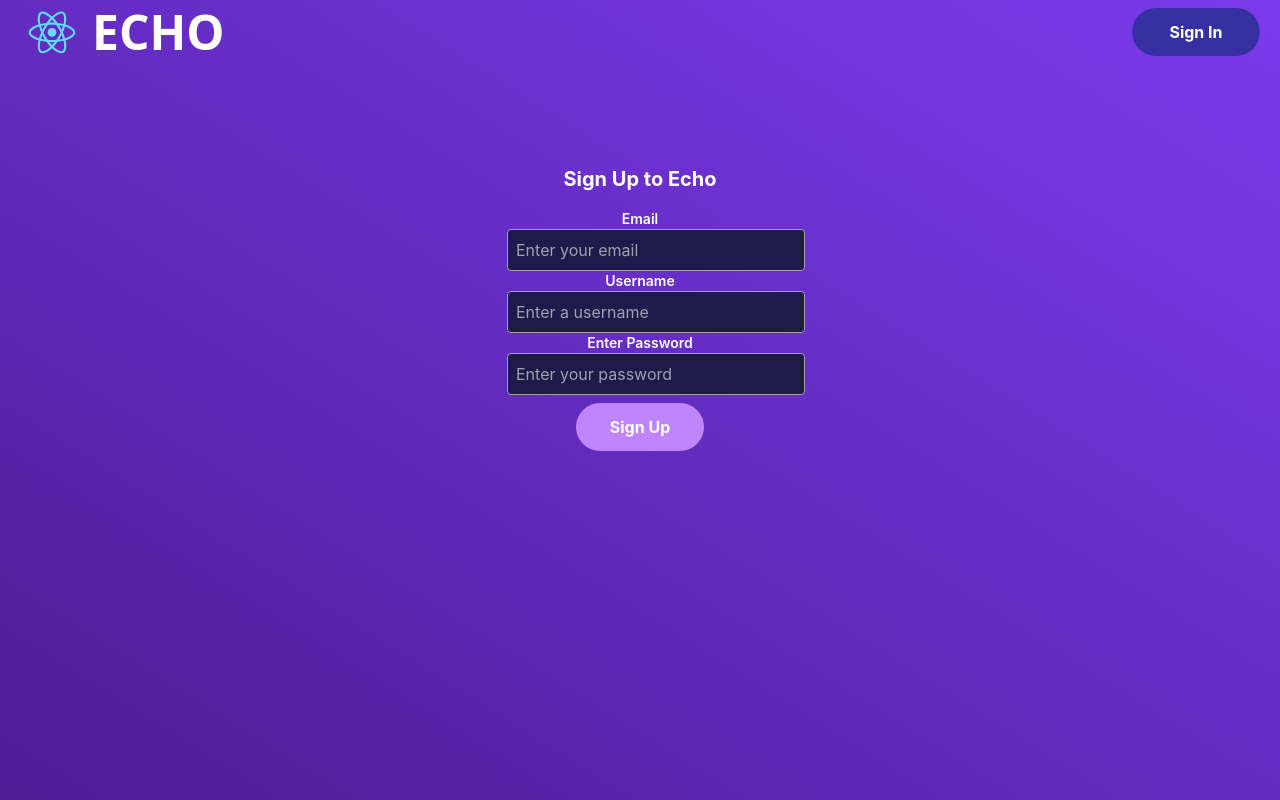
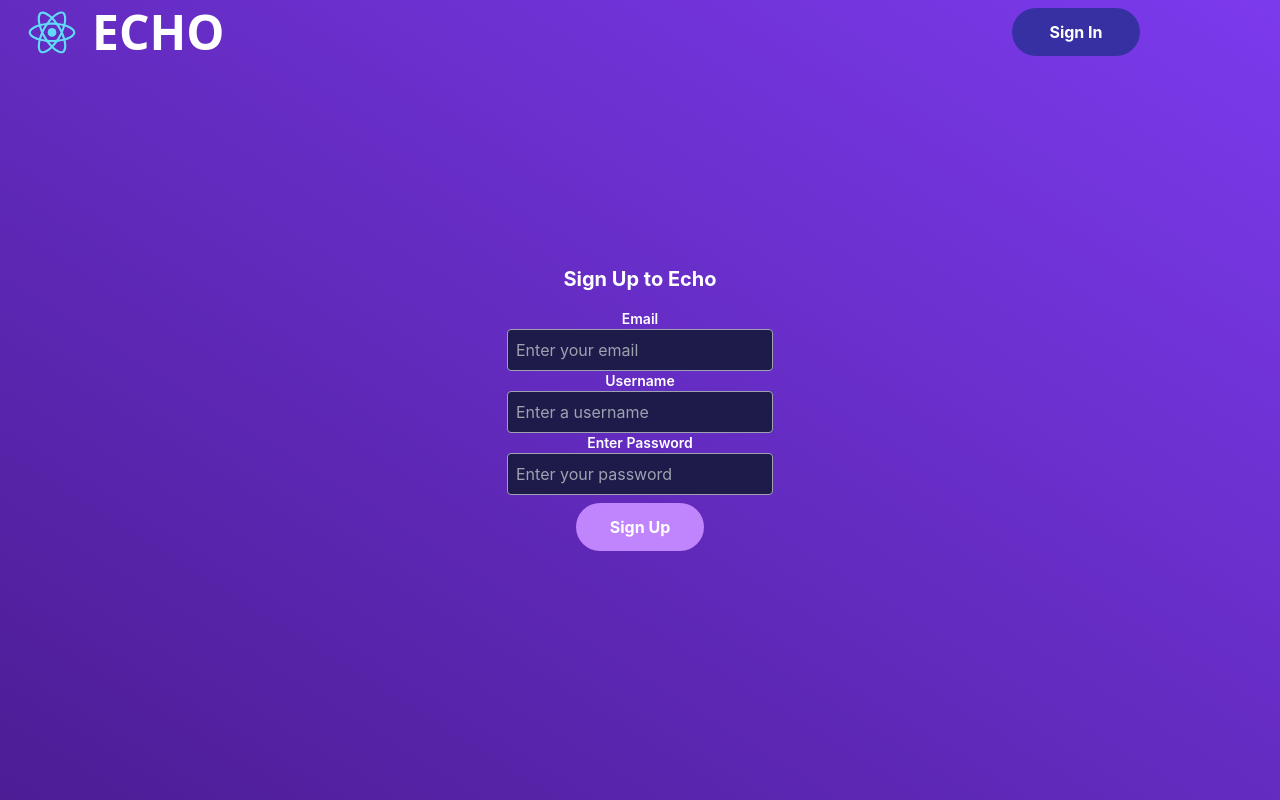
Before and after one commit to echo-media/Echo, a React (Create React App) app in the folder client/: page /signup in a window 1280 px wide. Built offline with nearby package versions, Linux system fonts and the light colour scheme; the HTML template or start-up script is replaced by a standard one.

Commit message:
frontend tweaks

```diff
--- a/client/src/pages/main.jsx
+++ b/client/src/pages/main.jsx
@@ -6,7 +6,7 @@ function Main() {
   return (
     <div className="h-screen">
       <nav id="navBar">
-        <img src={logo} alt="LOGO" className="float-left w-20 my-2"></img>
+        <img src={logo} alt="LOGO" className="float-left w-20 my-1"></img>
         <h1 id="titleEcho" className="float-left select-none text-5xl font-bold my-2"><Link to = '/'>ECHO</Link></h1>
         <Link to = '/signup'>
           <button id="BtnSignUp" className="float-right font-bold rounded-full bg-purple-400 hover:bg-purple-500 text-white w-32 h-12 my-2 mx-2">
--- a/client/src/pages/signin.jsx
+++ b/client/src/pages/signin.jsx
@@ -21,7 +21,7 @@ const SignIn = () => {
       </nav>
 
       <div className="flex justify-center">
-        <div className = "relative top-[100px]">
+        <div className = "relative top-[200px]">
           <div className = 'flex justify-center items-center'>
             <h1 className="text-xl font-bold mb-4">Sign In to Echo</h1>
           </div>
--- a/client/src/pages/signup.jsx
+++ b/client/src/pages/signup.jsx
@@ -50,14 +50,14 @@ const SignUp = () => {
 					</h1>
 				</Link>
 				<Link to = '/signin'>
-					<button id = 'BtnSignIn' className = 'float-right font-bold rounded-full bg-indigo-800 hover:bg-indigo-900 text-white w-32 h-12 my-2 mx-2'>
+					<button id = 'BtnSignIn' className = 'float-right font-bold rounded-full bg-indigo-800 hover:bg-indigo-900 text-white w-32 h-12 my-2 mr-32'>
 						Sign In
 					</button>
 				</Link>
 			</nav>
 
 			<div className="flex justify-center">
-				<div className="relative top-[100px]">
+				<div className="relative top-[200px]">
 					<div className = 'flex justify-center items-center'>
 						<h1 className="flex justify-center text-xl font-bold mb-4">Sign Up to Echo</h1>
 					</div>
@@ -66,20 +66,20 @@ const SignUp = () => {
 							<label className = 'flex justify-center text-white text-sm font-semibold mx-4' for = 'email'>
 								Email
 							</label>
-							<input onChange = {(e) => setEmail(e.target.value)} value = {email} id = 'email' className = 'w-full p-2 border border-gray-400 rounded focus:outline-none focus:border-blue-500 bg-indigo-950 mx-4' type ='text'placeholder='Enter your email'>
+							<input onChange = {(e) => setEmail(e.target.value)} value = {email} id = 'email' className = 'w-full p-2 border border-gray-400 rounded focus:outline-none focus:border-blue-500 bg-indigo-950' type ='text'placeholder='Enter your email'>
 							</input>
 
 							<label className = 'flex justify-center text-white text-sm font-semibold mx-4' for = 'username'>
 								Username
 							</label>
-							<input onChange = {(e) => setUsername(e.target.value)} value = {username} id = 'username' className = 'w-full p-2 border border-gray-400 rounded focus:outline-none focus:border-blue-500 bg-indigo-950 mx-4' type ='text'placeholder='Enter a username'>
+							<input onChange = {(e) => setUsername(e.target.value)} value = {username} id = 'username' className = 'w-full p-2 border border-gray-400 rounded focus:outline-none focus:border-blue-500 bg-indigo-950' type ='text'placeholder='Enter a username'>
 							</input>
 
 
 							<label className = 'flex justify-center text-white text-sm font-semibold mx-4' for = 'password'>
 								Enter Password
 							</label>
-							<input onChange = {(e) => setPassword(e.target.value)} value = {password} id = 'password' className = 'w-full p-2 border border-gray-400 rounded focus:outline-none focus:border-blue-500 bg-indigo-950 mx-4' type ='password'placeholder='Enter your password'>
+							<input onChange = {(e) => setPassword(e.target.value)} value = {password} id = 'password' className = 'w-full p-2 border border-gray-400 rounded focus:outline-none focus:border-blue-500 bg-indigo-950' type ='password'placeholder='Enter your password'>
 							</input>
 
 							<div className = 'flex justify-center items-center'>
```
